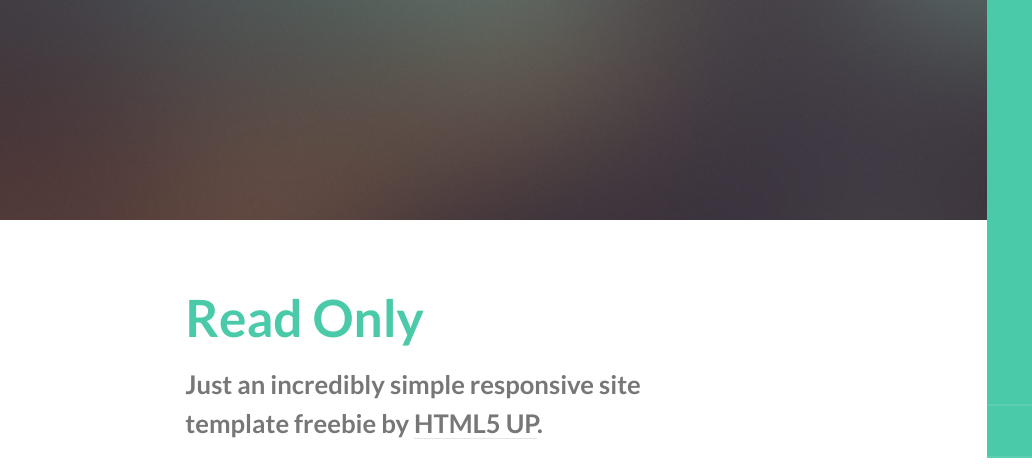
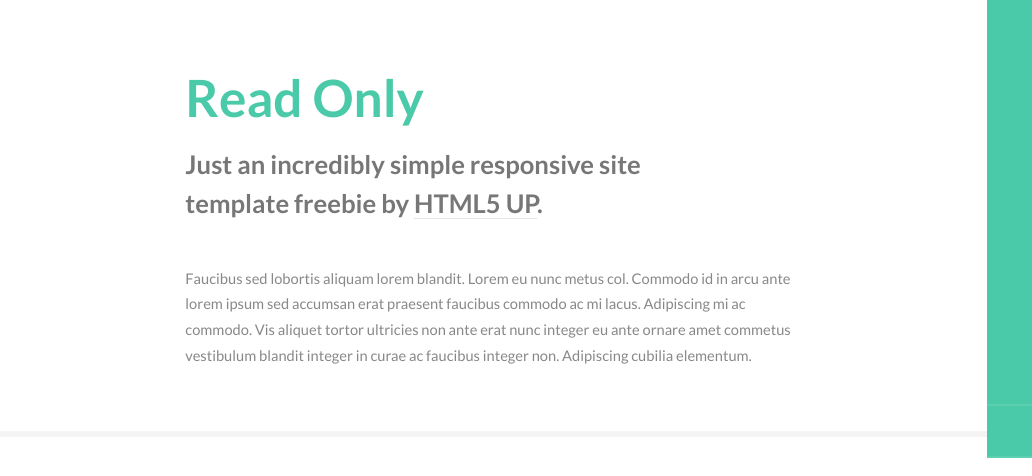
Before and after one commit to mrkschan/html-resume, a website: page index.html in a window 1280 px wide. Shown: the top 476 px of the page, 0-1032 px from the left. Drawn offline with Linux system fonts and the light colour scheme.

Commit message:
Removed the topmost banner

```diff
--- a/sass/style.scss
+++ b/sass/style.scss
@@ -989,21 +989,6 @@ $size-header: 23em;
 		}
 	}
 
-/* One */
-
-	#one {
-		&:before {
-			background-image: url('../images/banner.jpg');
-			background-position: top right;
-			background-repeat: no-repeat;
-			background-size: cover;
-			content: '';
-			display: block;
-			height: 15em;
-			width: 100%;
-		}
-	}
-
 /* Footer */
 
 	#footer {
```
Also changed, not shown: css/style.css.
